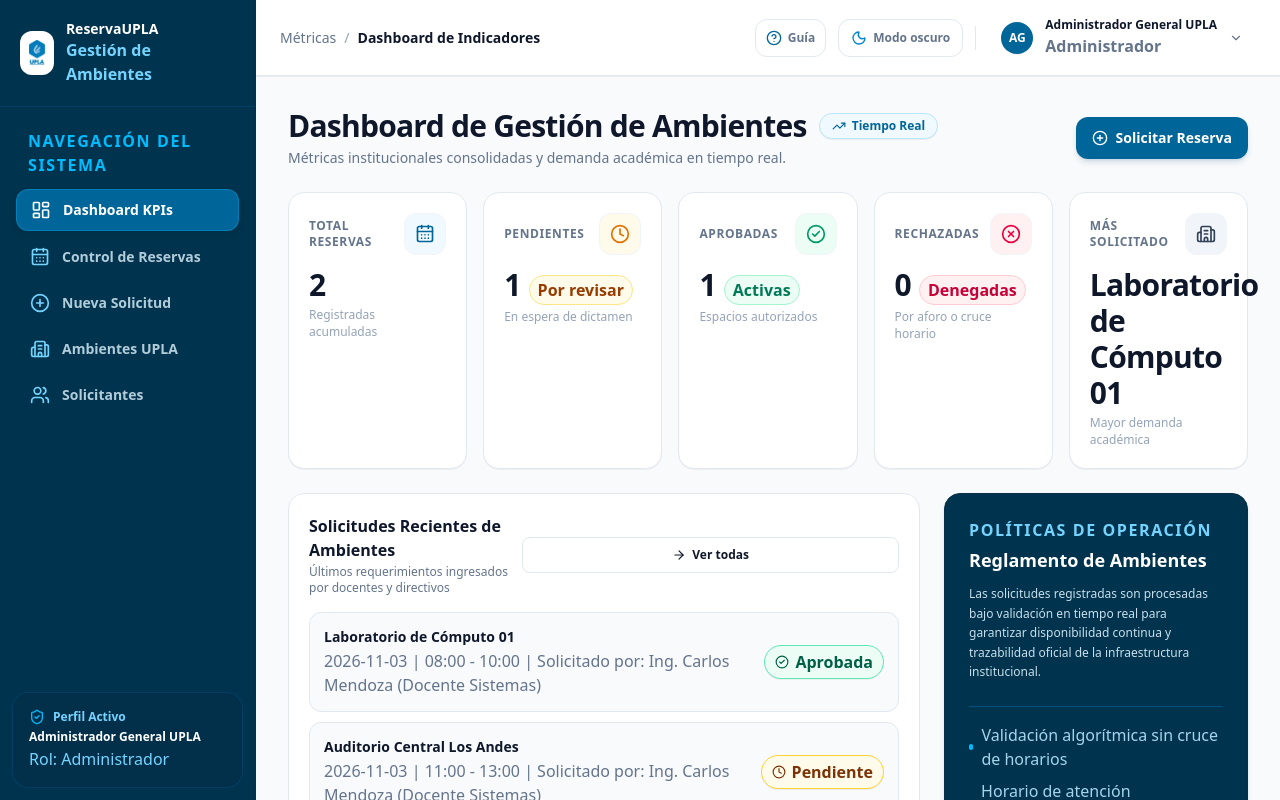
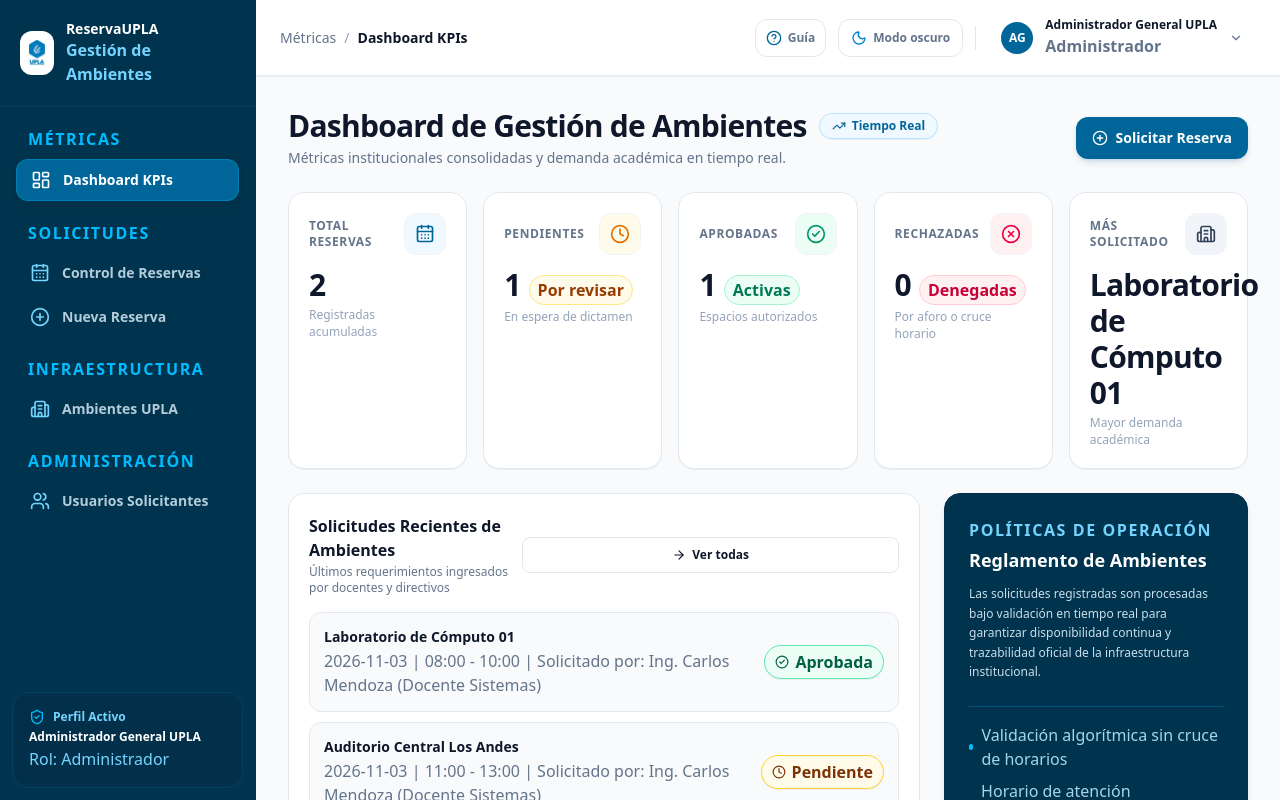
Before and after one commit to Learning202413/ReservaUPLA, a React (Vite) app in the folder frontend/: page / in a window 1280 px wide. Both pictures are taken after a click on the button "INGRESAR AL SISTEMA". Built offline with nearby package versions, Linux system fonts and the light colour scheme; no server answers.

Commit message:
fix(nav): sincronizar seccion solicitudes y opcion nueva reserva con migas de pan y menu lateral

```diff
--- a/frontend/src/components/layout/Sidebar.tsx
+++ b/frontend/src/components/layout/Sidebar.tsx
@@ -19,12 +19,23 @@ export const Sidebar: React.FC<SidebarProps> = ({
   onCloseMobile,
   usuario,
 }) => {
-  const menuItems: { id: PaginaActiva; label: string; icon: React.ReactNode; roles?: string[] }[] = [
+  const menuGroups: {
+    seccion: string;
+    items: { id: PaginaActiva; label: string; icon: React.ReactNode; roles?: string[] }[];
+  }[] = [
+    {
+      seccion: 'Métricas',
+      items: [
         {
           id: 'dashboard',
           label: 'Dashboard KPIs',
           icon: <LayoutDashboard className="w-5 h-5" />,
         },
+      ],
+    },
+    {
+      seccion: 'Solicitudes',
+      items: [
         {
           id: 'reservas',
           label: 'Control de Reservas',
@@ -32,19 +43,31 @@ export const Sidebar: React.FC<SidebarProps> = ({
         },
         {
           id: 'nueva-reserva',
-      label: 'Nueva Solicitud',
+          label: 'Nueva Reserva',
           icon: <PlusCircle className="w-5 h-5" />,
         },
+      ],
+    },
+    {
+      seccion: 'Infraestructura',
+      items: [
         {
           id: 'ambientes',
           label: 'Ambientes UPLA',
           icon: <Building2 className="w-5 h-5" />,
         },
+      ],
+    },
+    {
+      seccion: 'Administración',
+      items: [
         {
           id: 'usuarios',
-      label: 'Solicitantes',
+          label: 'Usuarios Solicitantes',
           icon: <Users className="w-5 h-5" />,
           roles: ['Administrador'],
+        },
+      ],
     },
   ];
 
@@ -82,13 +105,22 @@ export const Sidebar: React.FC<SidebarProps> = ({
           )}
         </div>
 
-        {/* Lista de Navegación */}
-        <nav className="p-4 space-y-1.5">
-          <p className="px-3 py-1.5 text-3xs font-extrabold uppercase tracking-widest text-sky-400">
-            Navegación del Sistema
+        {/* Lista de Navegación por Secciones / Grupos */}
+        <nav className="p-4 space-y-4">
+          {menuGroups.map((group) => {
+            const itemsVisibles = group.items.filter(
+              (item) => !item.roles || (usuario?.rol && item.roles.includes(usuario.rol))
+            );
+
+            if (itemsVisibles.length === 0) return null;
+
+            return (
+              <div key={group.seccion} className="space-y-1">
+                <p className="px-3 py-1 text-3xs font-extrabold uppercase tracking-widest text-sky-400">
+                  {group.seccion}
                 </p>
 
-          {menuItems.map((item) => {
+                {itemsVisibles.map((item) => {
                   const isActive = paginaActiva === item.id;
                   return (
                     <button
@@ -105,6 +137,9 @@ export const Sidebar: React.FC<SidebarProps> = ({
                       </span>
                       <span>{item.label}</span>
                     </button>
+                  );
+                })}
+              </div>
             );
           })}
         </nav>
--- a/frontend/src/layouts/MainLayout.tsx
+++ b/frontend/src/layouts/MainLayout.tsx
@@ -23,8 +23,8 @@ export const MainLayout: React.FC<MainLayoutProps> = ({
   const [modalLogoutAbierto, setModalLogoutAbierto] = useState(false);
 
   const titulosPorPagina: Record<PaginaActiva, { seccion: string; pagina: string }> = {
-    dashboard: { seccion: 'Métricas', pagina: 'Dashboard de Indicadores' },
-    reservas: { seccion: 'Gestión', pagina: 'Control de Reservas' },
+    dashboard: { seccion: 'Métricas', pagina: 'Dashboard KPIs' },
+    reservas: { seccion: 'Solicitudes', pagina: 'Control de Reservas' },
     'nueva-reserva': { seccion: 'Solicitudes', pagina: 'Nueva Reserva' },
     ambientes: { seccion: 'Infraestructura', pagina: 'Ambientes UPLA' },
     usuarios: { seccion: 'Administración', pagina: 'Usuarios Solicitantes' },
--- a/frontend/src/pages/NuevaReservaPage.tsx
+++ b/frontend/src/pages/NuevaReservaPage.tsx
@@ -232,7 +232,7 @@ export const NuevaReservaPage: React.FC<NuevaReservaPageProps> = ({ onSuccess })
   return (
     <PageContainer>
       <PageHeader
-        title="Nueva Solicitud de Reserva"
+        title="Nueva Reserva"
         subtitle="Verificación visual en tiempo real de disponibilidad horaria, aforo y políticas institucionales."
       />
 
```
Lines whose indentation alone changed are shown as unchanged.
